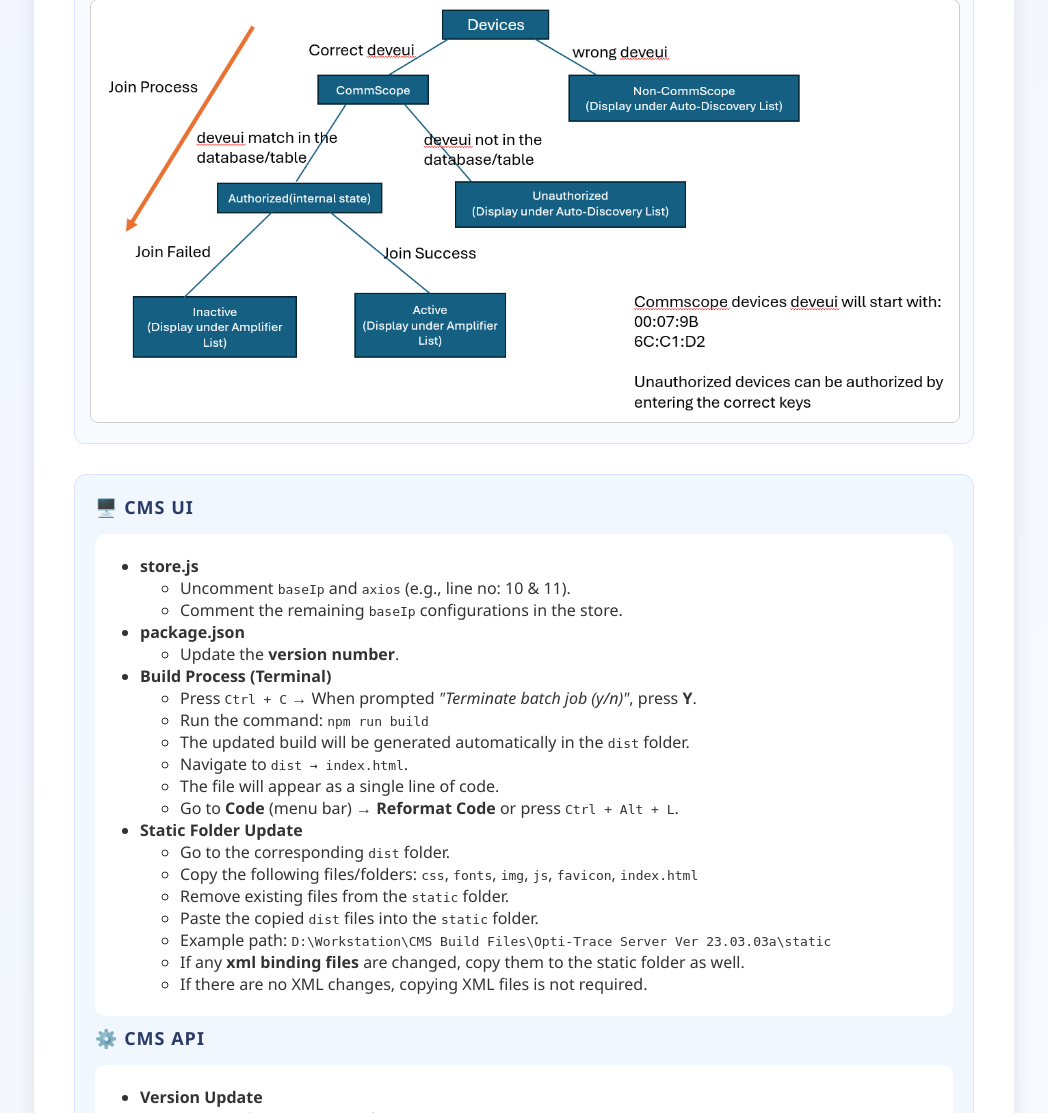
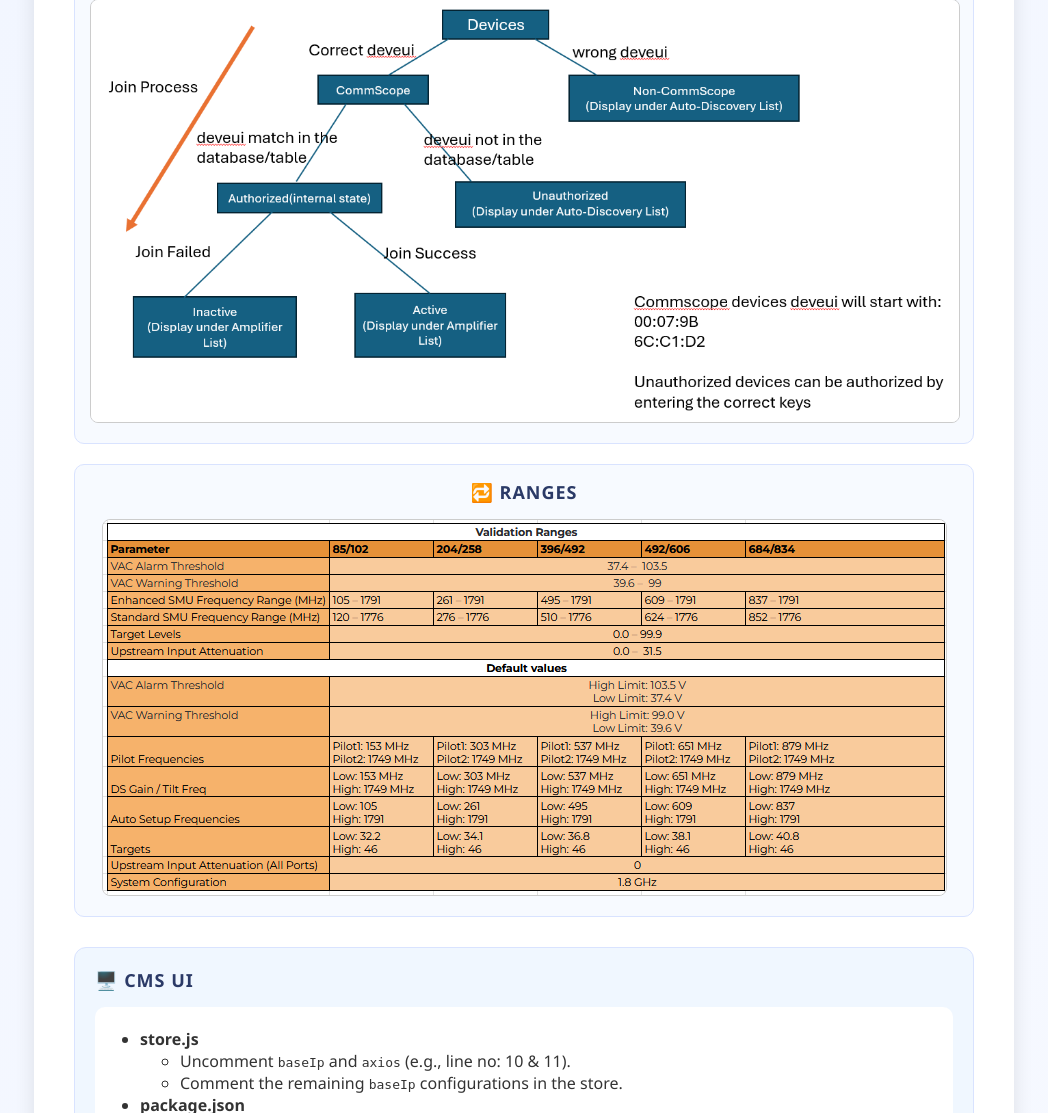
Before and after one commit to VenkataSuresh7989/fuota, a Flask app: page / in a window 1280 px wide. Shown: the part 5387-6500 px from the top of the page, without its empty margins (116-1164 px from the left). Run offline with Flask 3, Linux system fonts and the light colour scheme.

Commit message:
Default values and ranges updated.

```diff
--- a/templates/index.html
+++ b/templates/index.html
@@ -357,6 +357,14 @@
       </div>
     </div>
 
+    <!-- Auto Discovery Process -->
+    <div class="split-container">
+      <h3>🔁 Ranges</h3>
+      <div class="image-wrapper">
+        <img src="../static/images/ranges.png" alt="Auto Discovery Flow Diagram" />
+      </div>
+    </div>
+
 
     <!-- APK Build -->
     <div class="module-section">
```
Also changed, not shown: static/images/ranges.png (added).
